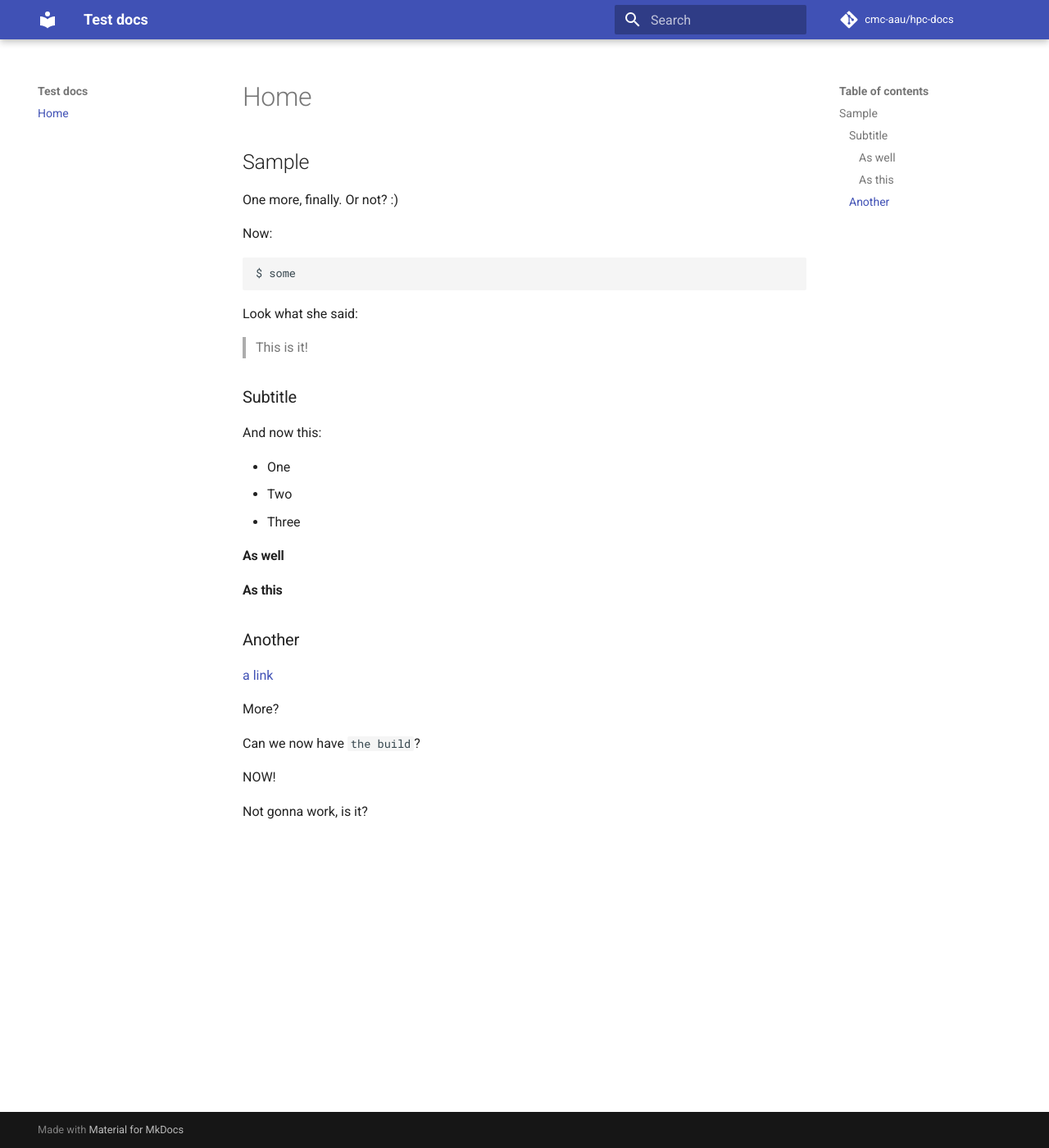
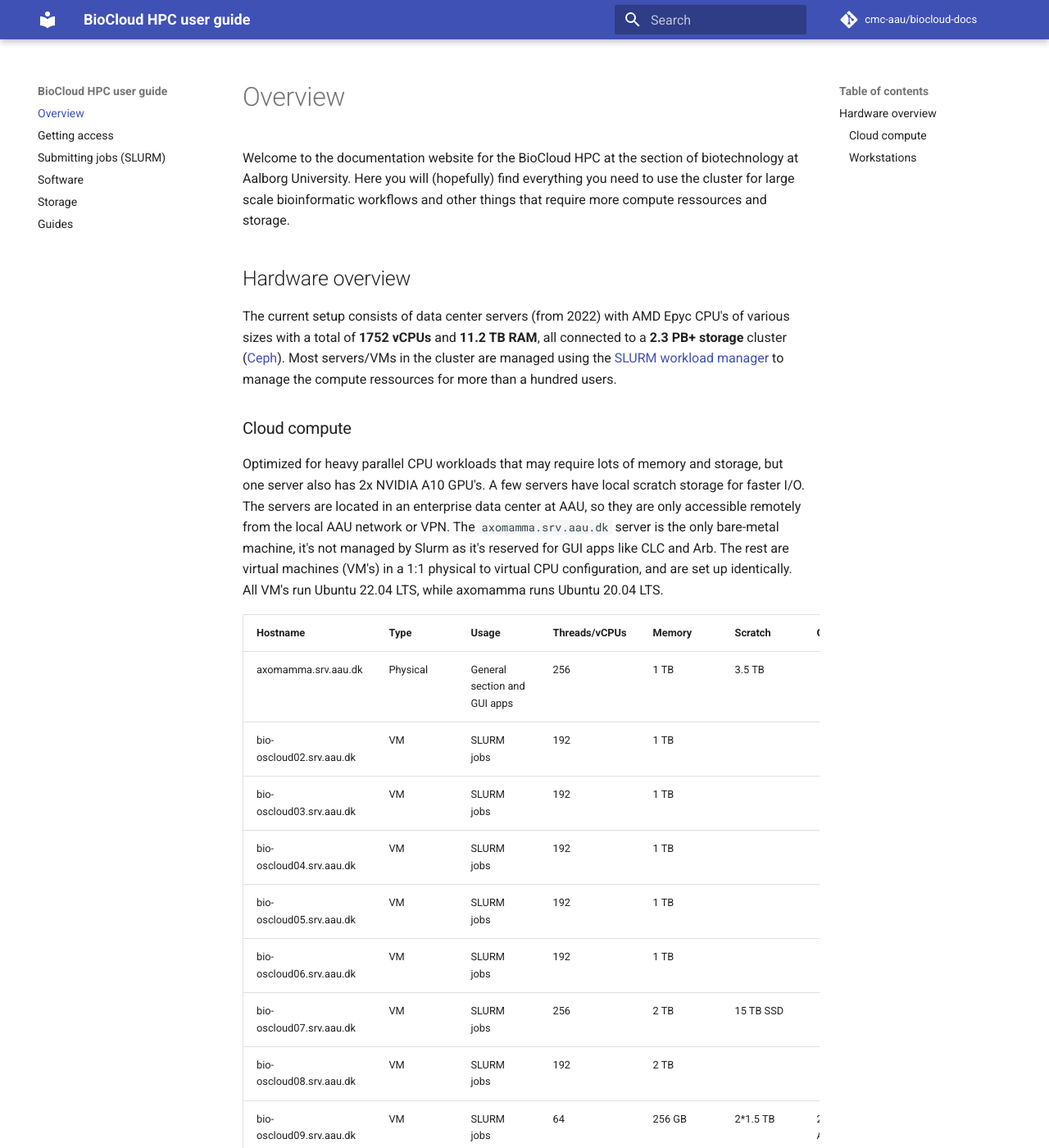
Before and after one commit to cmc-aau/hpc-docs, an MkDocs documentation site: the page built from docs/index.md, in a window 1280 px wide and 1400 px high. Shown: the whole window at 82% size. Built offline with MkDocs 1.6.1 and Material for MkDocs 9.7.7, drawn with Linux system fonts in a browser that asks for light colours; comment, search, counter and statistics services are not loaded; some of the changed text lies outside the part shown.

Commit message:
add hardware overview+to-dos

````diff
--- a/docs/index.md
+++ b/docs/index.md
@@ -1,40 +1,32 @@
-## Sample
+# Overview
+Welcome to the documentation website for the BioCloud HPC at the section of biotechnology at Aalborg University. Here you will (hopefully) find everything you need to use the cluster for large scale bioinformatic workflows and other things that require more compute ressources and storage.
 
-One more, finally. Or not? :)
+## Hardware overview
+The current setup consists of data center servers (from 2022) with AMD Epyc CPU's of various sizes with a total of **1752 vCPUs** and **11.2 TB RAM**, all connected to a **2.3 PB+ storage** cluster ([Ceph](https://ceph.com/)). Most servers/VMs in the cluster are managed using the [SLURM workload manager](https://slurm.schedmd.com/overview.html) to manage the compute ressources for more than a hundred users.
 
-Now:
+### Cloud compute
+Optimized for heavy parallel CPU workloads that may require lots of memory and storage, but one server also has 2x NVIDIA A10 GPU's. A few servers have local scratch storage for faster I/O. The servers are located in an enterprise data center at AAU, so they are only accessible remotely from the local AAU network or VPN. The `axomamma.srv.aau.dk` server is the only bare-metal machine, it's not managed by Slurm as it's reserved for GUI apps like CLC and Arb. The rest are virtual machines (VM's) in a 1:1 physical to virtual CPU configuration, and are set up identically. All VM's run Ubuntu 22.04 LTS, while axomamma runs Ubuntu 20.04 LTS.
 
-```
-$ some
-```
+| Hostname | Type | Usage | Threads/vCPUs | Memory | Scratch | GPU |
+| --- | --- | --- | --- | --- | --- | --- |
+| axomamma.srv.aau.dk | Physical | General section and GUI apps | 256 | 1 TB | 3.5 TB | |
+| bio-oscloud02.srv.aau.dk | VM | SLURM jobs | 192 | 1 TB | | |
+| bio-oscloud03.srv.aau.dk | VM | SLURM jobs | 192 | 1 TB | | |
+| bio-oscloud04.srv.aau.dk | VM | SLURM jobs | 192 | 1 TB | | |
+| bio-oscloud05.srv.aau.dk | VM | SLURM jobs | 192 | 1 TB | | |
+| bio-oscloud06.srv.aau.dk | VM | SLURM jobs | 192 | 1 TB | | |
+| bio-oscloud07.srv.aau.dk | VM | SLURM jobs | 256 | 2 TB | 15 TB SSD | |
+| bio-oscloud08.srv.aau.dk | VM | SLURM jobs | 192 | 2 TB | | |
+| bio-oscloud09.srv.aau.dk | VM | SLURM jobs | 64 | 256 GB | 2*1.5 TB | 2x  nvidia A10 |
+| pikachu (old) | Physical | Currently admin playground | 24 | 768 GB | | |
 
-Look what she said:
+### Workstations
+These workstations are physically accessible around the labs, but are also available over the network. They have powerful GPU's for enhanced neural network performance and are mainly used for Nanopore basecalling. They are not connected to the storage cluster nor the university Active Directory for user authentication.
 
-> This is it!
-
-### Subtitle
-
-And now this:
-
-- One
-- Two
-- Three
-
-
-#### As well
-
-#### As this
-
-### Another
-
-[a link](https://aws.com)
-
-More?
-
-
-Can we now have `the build`?
-
-NOW!
-
-
-Not gonna work, is it?
+| Server name | IP   | Threads | RAM | GPU| CUDA cores total |
+| ---         | ---  | --- | --- |--- |--- |
+| WS1         | 172.25.230.247 | 40 | 128 GB | 2x Nvidia RTX2080 Super | 6.144 |
+| WS2         | 172.25.230.249 | 32 | 96 GB | 1x Nvidia RTX4090 | 16.384 |
+| WS5         | 172.25.230.248  | 24 | 65 GB | 2x Nvidia RTX4090 | 32.768 |
+| P24-A100    | 172.25.230.250  | 160 | 512 GB | 4x Nvidia A100 | 27.648 |
+| GridION     | 172.25.230.240 | 16 | 64 GB | 1x Nvidia Quadro GV100 | 5.120 |
--- a/mkdocs.yml
+++ b/mkdocs.yml
@@ -1,10 +1,15 @@
-site_name: Test docs
-site_description: 'A docs test'
+site_name: BioCloud HPC user guide
+site_description: 'User guide for the BioCloud HPC at the section of Biotechnology at Aalborg University'
 site_author: 'Kasper Skytte Andersen'
 docs_dir: docs/
-repo_name: 'cmc-aau/hpc-docs'
-repo_url: 'https://github.com/cmc-aau/hpc-docs'
+repo_name: 'cmc-aau/biocloud-docs'
+repo_url: 'https://github.com/cmc-aau/biocloud-docs'
 nav:
-    - Home: index.md
+  - index.md
+  - access.md
+  - slurm.md
+  - software.md
+  - storage.md
+  - guides.md
 theme:
   name: 'material'
````
Also changed, not shown: docs/access.md (added, +23 -0 lines), docs/guides.md (added, +4 -0 lines), docs/slurm.md (added, +13 -0 lines), docs/software.md (added, +12 -0 lines), docs/storage.md (added, +5 -0 lines).
